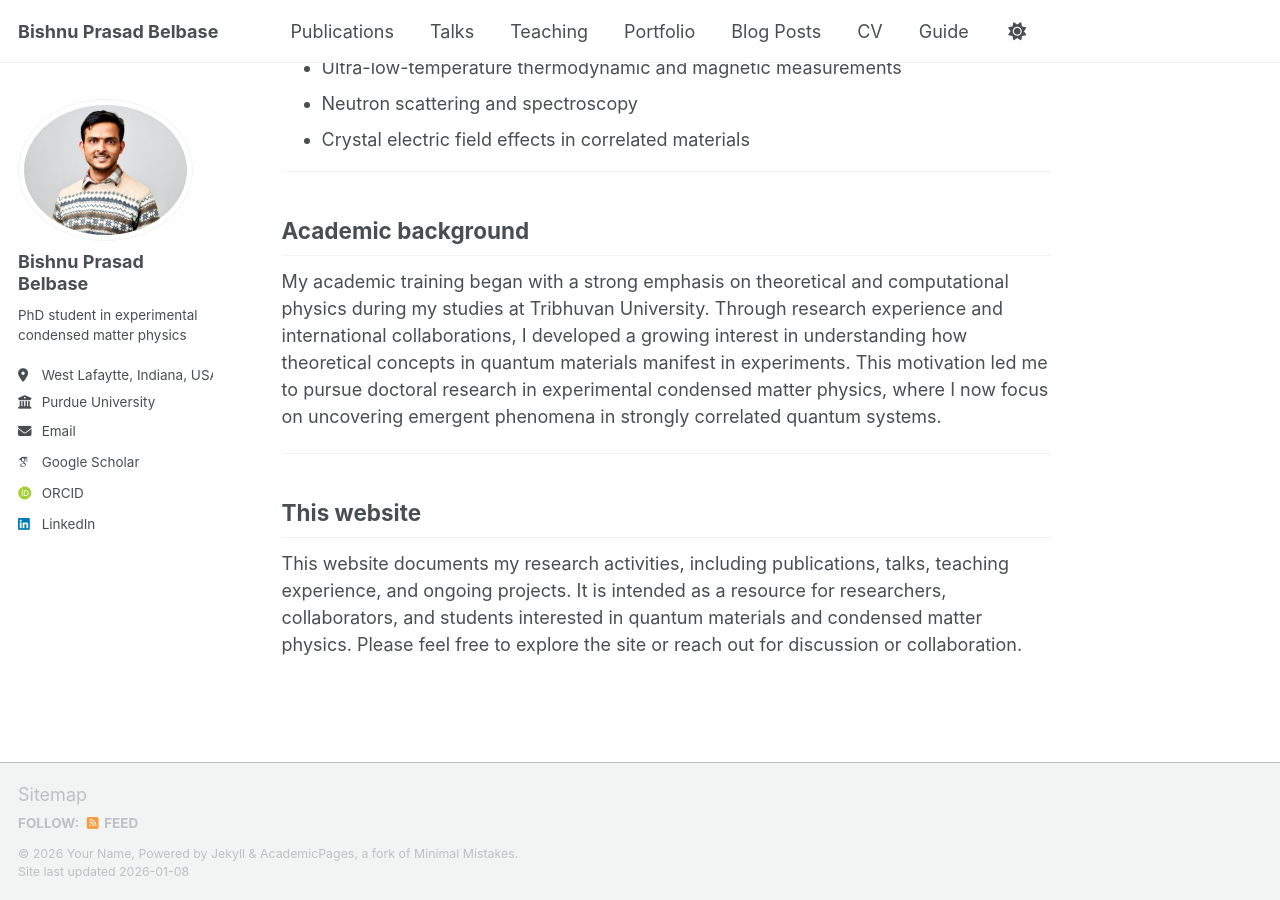
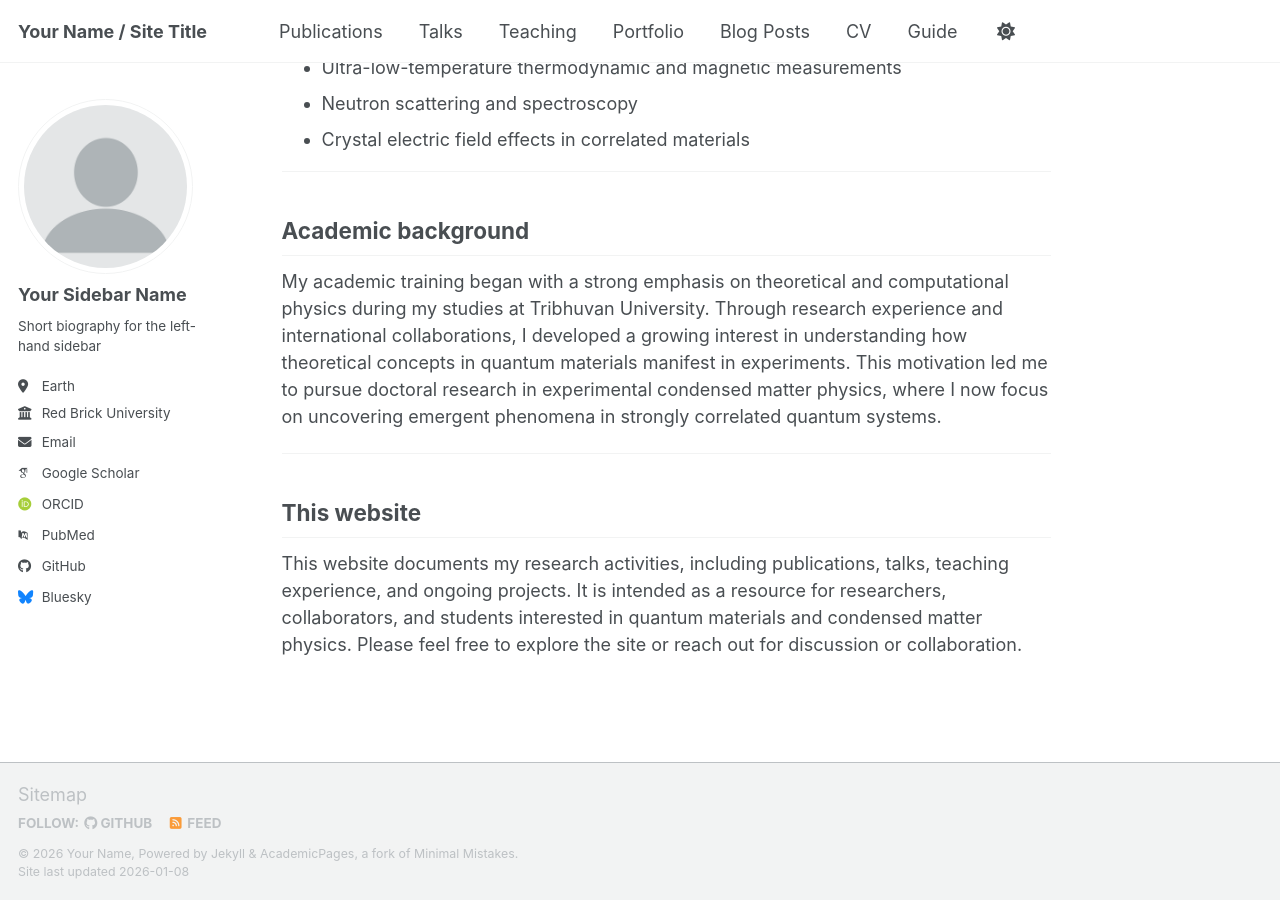
Before and after one commit to bbelbase8/bpb, a Jekyll site: the page built from _pages/about.md, in a window 1280 px wide and 900 px high, scrolled down 896 px. Built offline with Jekyll 4.4.1, drawn with Linux system fonts in a browser that asks for light colours; some web fonts are replaced; a script bundle is joined from its source files by our own code; library files that are not in the unit come from our copies.

Commit message:
Update _config.yml

```diff
--- a/_config.yml
+++ b/_config.yml
@@ -8,39 +8,40 @@
 
 # Basic Site Settings
 locale                   : "en-US"
-site_theme               : "default" # the available themes options are "default", "air", "sunrise", "mint", "dirt" and "contrast"
-title                    : "Bishnu Prasad Belbase"
+site_theme               : "default" # The available themes options are "default", "air", "sunrise", "mint", "dirt" and "contrast"
+title                    : "Your Name / Site Title"
 title_separator          : "-"
 name                     : &name "Your Name"
-description              : &description "Your Name's academic portfolio"
-url: "https://bbeblase8.github.io"
-baseurl: "/bpb"
-repository               : "bbelbase8/bpb"
+description              : &description "Your Name's academic portfolio"   # Update this with a general description of your site, this is the default if not overridden by a page
+url                      : https://academicpages.github.io # The base hostname & protocol for your site e.g. "https://[your GitHub username].github.io",
+                                                           # or if you already have some other page hosted on Github then use "https://[your GitHub username].github.io/[Your Repo Name]"
+baseurl                  : "" # the subpath of your site, e.g. "/blog"
+repository               : "academicpages/academicpages.github.io"
 
 # Site Author - The following control what appear as part of the author content on the side bar.
 #               If a field is blank the icon and link will not appear, otherwise it will be shown.
 #               Additional customization can be done by editing /_includes/author-profile.html
 author:
   # Biographic information
-  avatar           : "bishnu.jpg"
-  name             : "Bishnu Prasad Belbase"
+  avatar           : "profile.png"
+  name             : "Your Sidebar Name"
   pronouns         : # example: "she/her"
-  bio              : "PhD student in experimental condensed matter physics"
-  location         : "West Lafaytte, Indiana, USA"
-  employer         : "Purdue University"
+  bio              : "Short biography for the left-hand sidebar"
+  location         : "Earth"
+  employer         : "Red Brick University"
   uri              : # URL
-  email            : "bbelbase@purdue.edu"
+  email            : "none@example.org"
 
   # Academic websites
   academia         : # URL
   arxiv            : # URL - Update with the correct link to your profile
-  googlescholar    : "https://scholar.google.com/citations?user=QbiyNJQAAAAJ&hl=en"
+  googlescholar    : "https://scholar.google.com/citations?user=PS_CX0AAAAAJ"
   inspire-hep      : # URL
   impactstory      : # URL
-  orcid            : "https://orcid.org/0000-0001-8844-8077"
+  orcid            : "https://orcid.org/yourorcidurl"
   semantic         : # URL
   ssrn             : # URL
-  pubmed           : #"https://www.ncbi.nlm.nih.gov/pubmed/?term=john+snow"
+  pubmed           : "https://www.ncbi.nlm.nih.gov/pubmed/?term=john+snow"
   researchgate     : # URL
   scopus           : # URL
   zotero           : # URL
@@ -50,13 +51,13 @@ author:
   bitbucket        : # Username - Update with your username on the site
   codepen          : # Username
   dribbble         : # Username
-  github           : #"academicpages"
+  github           : "academicpages"
   kaggle           : # Username
   stackoverflow    : # User number or user number and name (i.e., use "1" or "1/jeff-atwood")
 
   # Social media
   artstation       : # Username
-  bluesky          : #"bsky.app" # Replace this with you Bluesky username
+  bluesky          : "bsky.app" # Replace this with you Bluesky username
   facebook         : # Username
   flickr           : # Username
   foursquare       : # Username
@@ -65,7 +66,7 @@ author:
   keybase          : # Username
   instagram        : # Username
   lastfm           : # Username
-  linkedin         : "bishnu-prasad-belbase-5a188a20a"
+  linkedin         : # Username
   mastodon         : # URL
   medium           : # URL
   pinterest        : # Username
@@ -223,7 +224,6 @@ collections:
   teaching:
     output: true
     permalink: /:collection/:path/
-
   publications:
     output: true
     permalink: /:collection/:path/
```
